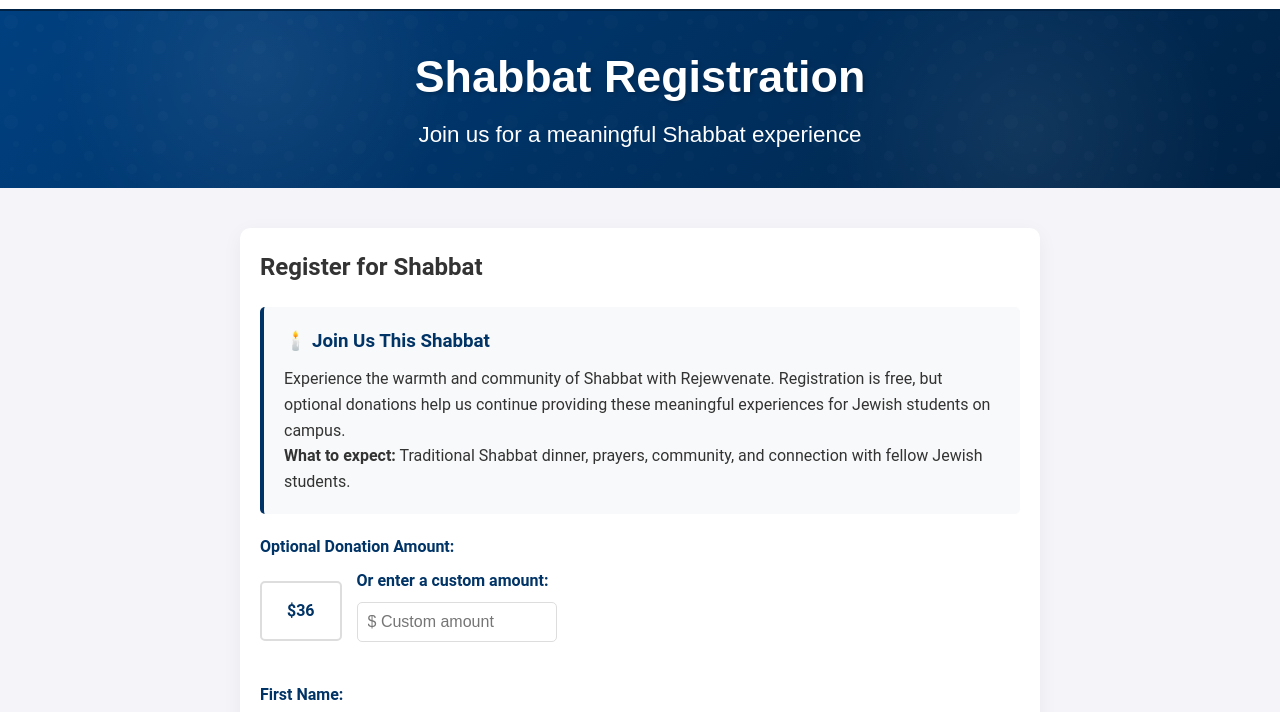
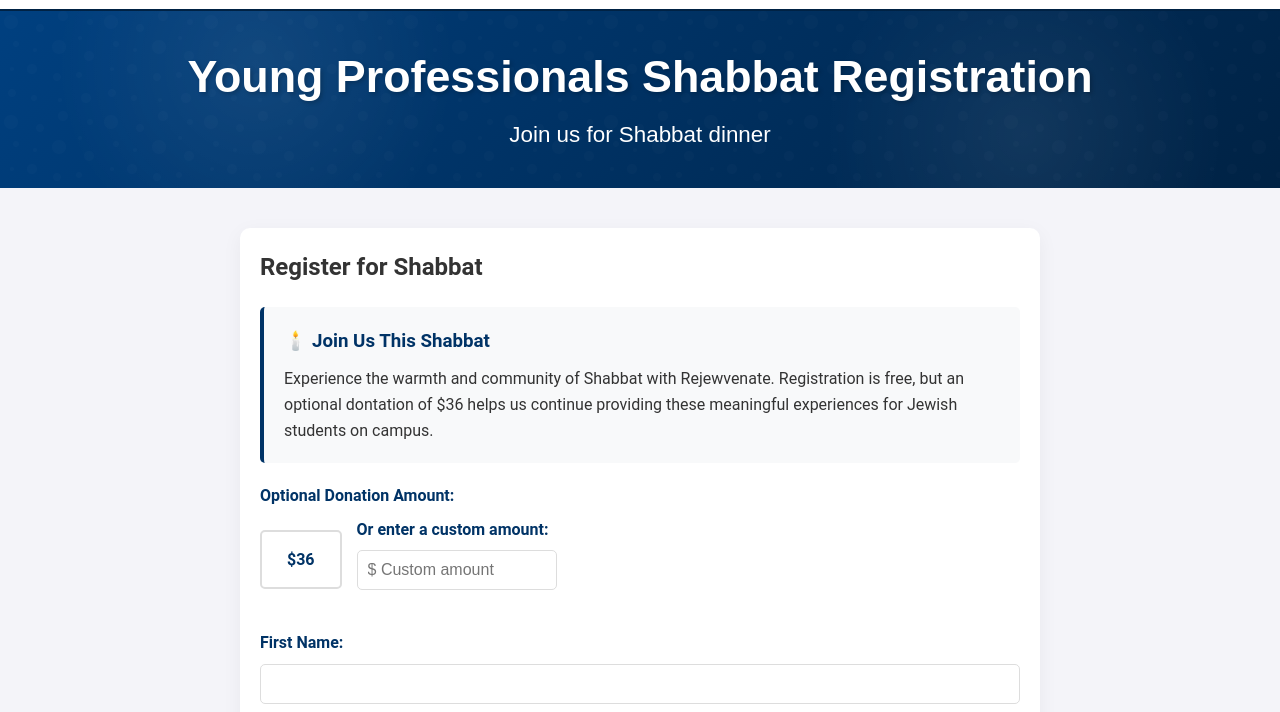
Before and after one commit to avih7531/avih7531.github.io, a website: page public/yp/shabbat/register.html in a window 1280 px wide. Shown: the part 83-795 px from the top of the page. Drawn offline with Linux system fonts and the light colour scheme; a script that the page names is missing.

Commit message:
july 29 03

```diff
--- a/public/yp/shabbat/register.html
+++ b/public/yp/shabbat/register.html
@@ -335,8 +335,8 @@
   </header>
 
   <div class="hero">
-    <h1>Shabbat Registration</h1>
-    <p>Join us for a meaningful Shabbat experience</p>
+    <h1>Young Professionals Shabbat Registration</h1>
+    <p>Join us for Shabbat dinner</p>
   </div>
 
   <section class="content">
@@ -345,8 +345,7 @@
 
       <div class="shabbat-info">
         <h3>🕯️ Join Us This Shabbat</h3>
-        <p>Experience the warmth and community of Shabbat with Rejewvenate. Registration is free, but optional donations help us continue providing these meaningful experiences for Jewish students on campus.</p>
-        <p><strong>What to expect:</strong> Traditional Shabbat dinner, prayers, community, and connection with fellow Jewish students.</p>
+        <p>Experience the warmth and community of Shabbat with Rejewvenate. Registration is free, but an optional dontation of $36 helps us continue providing these meaningful experiences for Jewish students on campus.</p>
       </div>
 
       <form id="shabbatForm">
```
